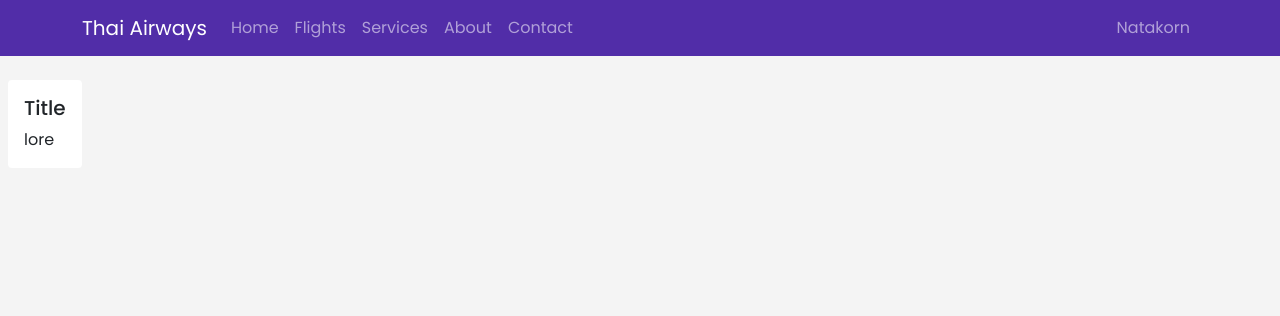
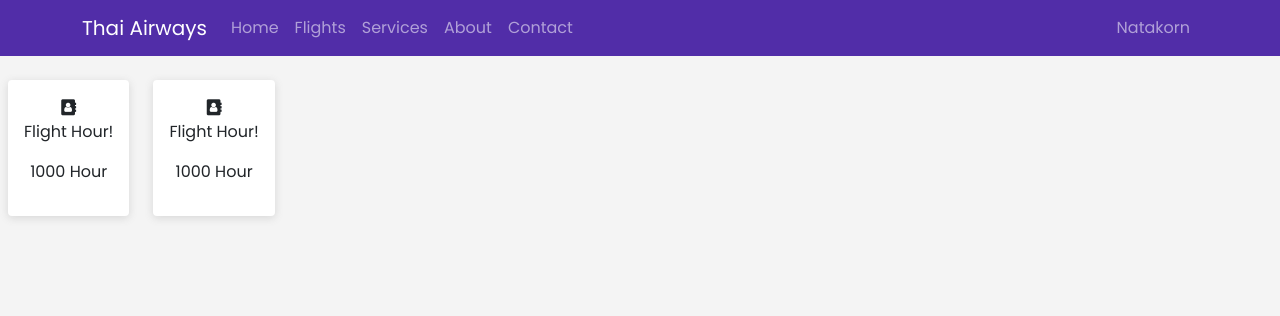
Before and after one commit to Itzallpa/avaition, a PHP site: page /page/user/profile in a window 1280 px wide. Shown: the top 316 px of the page. Run offline with PHP 8.4, Linux system fonts and the light colour scheme; a user stored in the database is signed in; data comes from the database, SQL or seed files in the repository.

Commit message:
ปรับตั้งแต่หน้าโปรไฟล

```diff
--- a/page/user/profile.php
+++ b/page/user/profile.php
@@ -35,6 +35,7 @@ else
     <link rel="stylesheet" href="../../css/style.css">
     <link rel="stylesheet" href="../../css/custom.css">
     <link rel="stylesheet" href="../../css/sidebar.css">
+    <link rel="stylesheet" href="https://cdnjs.cloudflare.com/ajax/libs/font-awesome/4.7.0/css/font-awesome.min.css">
 </head>
 <body class="bg">
 
@@ -51,11 +52,21 @@ else
         <div class="content">
             <div class="container p-2 mt-3">
                 <div class="row">
-                    <div class="col-lg-12 mx-auto">
-                    <div class="card">
-                        <div class="card-body">
-                            <h5 class="card-title">Title</h5>
-                            <p class="card-text">lore</p>
+                    <div class="col-lg mx-auto">
+                    <div class="card shadow-1">
+                        <div class="card-body text-center">
+                            <i class="fa fa-address-book"></i>
+                            <p>Flight Hour!</p>
+                            <p>1000 Hour</p>
+                        </div>
+                    </div>
+                    </div>
+                    <div class="col-lg mx-auto">
+                    <div class="card shadow-1">
+                        <div class="card-body text-center">
+                            <i class="fa fa-address-book"></i>
+                            <p>Flight Hour!</p>
+                            <p>1000 Hour</p>
                         </div>
                     </div>
                     </div>
@@ -63,6 +74,7 @@ else
             </div>
         </div>
     </div>
+
 
 
 
```
